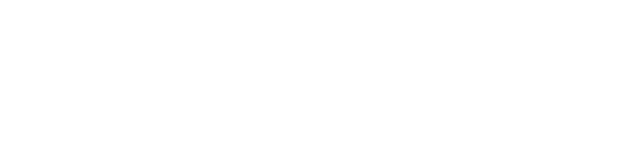
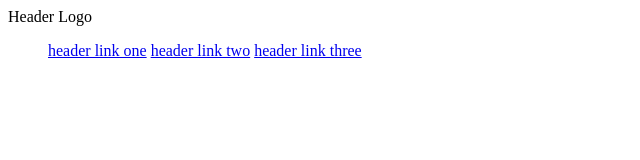
Before and after one commit to aidenchiang/simple-flexbox-website, a plain HTML site: page index.html in a window 1280 px wide. Shown: the whole page, without its empty margins (0-640 px from the left). Drawn offline with Linux system fonts and the light colour scheme.

Commit message:
Added styles.css and created html code in index.html for header portion of website

```diff
--- a/index.html
+++ b/index.html
@@ -3,12 +3,18 @@
     <head>
         <meta charset="utf-8">
         <title>Simple Flexbox Website by Aiden Chiang</title>
+        <link rel="stylesheet" href="styles.css">
     </head>
 
     <body>
 
         <div class="header">
-
+            <div>Header Logo</div>
+            <ul>
+                <a href="google.com">header link one</a>
+                <a href="google.com">header link two</a>
+                <a href="google.com">header link three</a>
+            </ul>
         </div>
 
         <div class="website-intro">
--- /dev/null
+++ b/styles.css
@@ -0,0 +1,3 @@
+body {
+    display: flex;
+}
```
